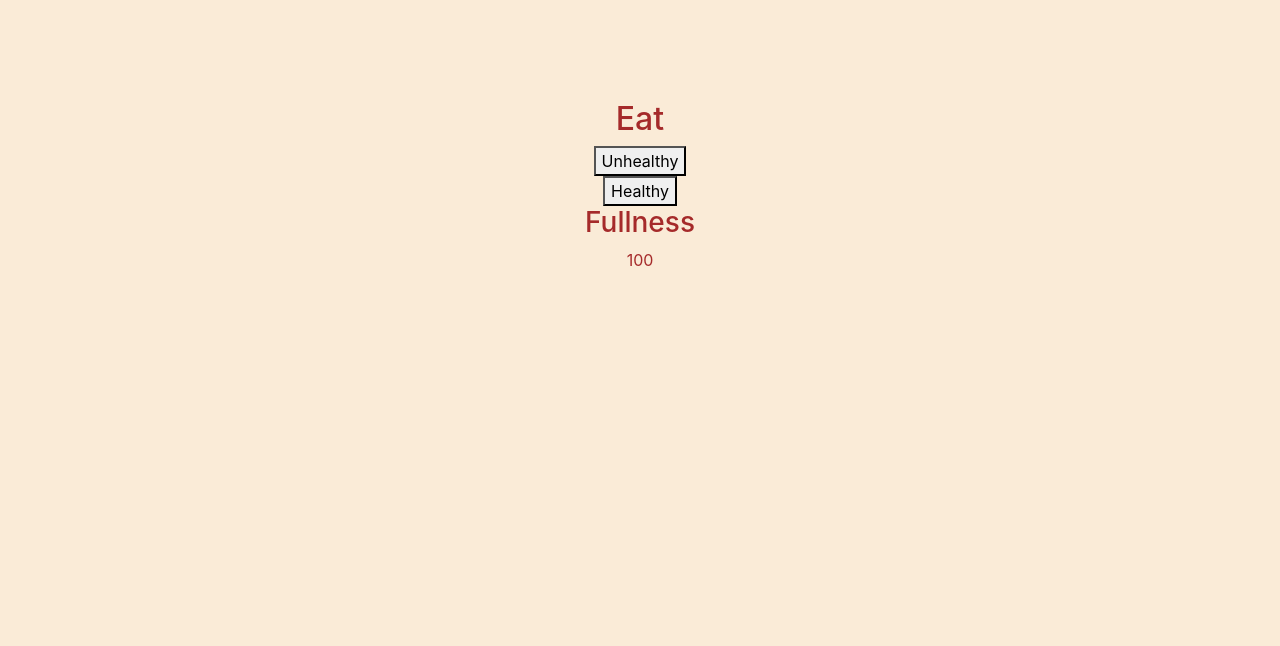
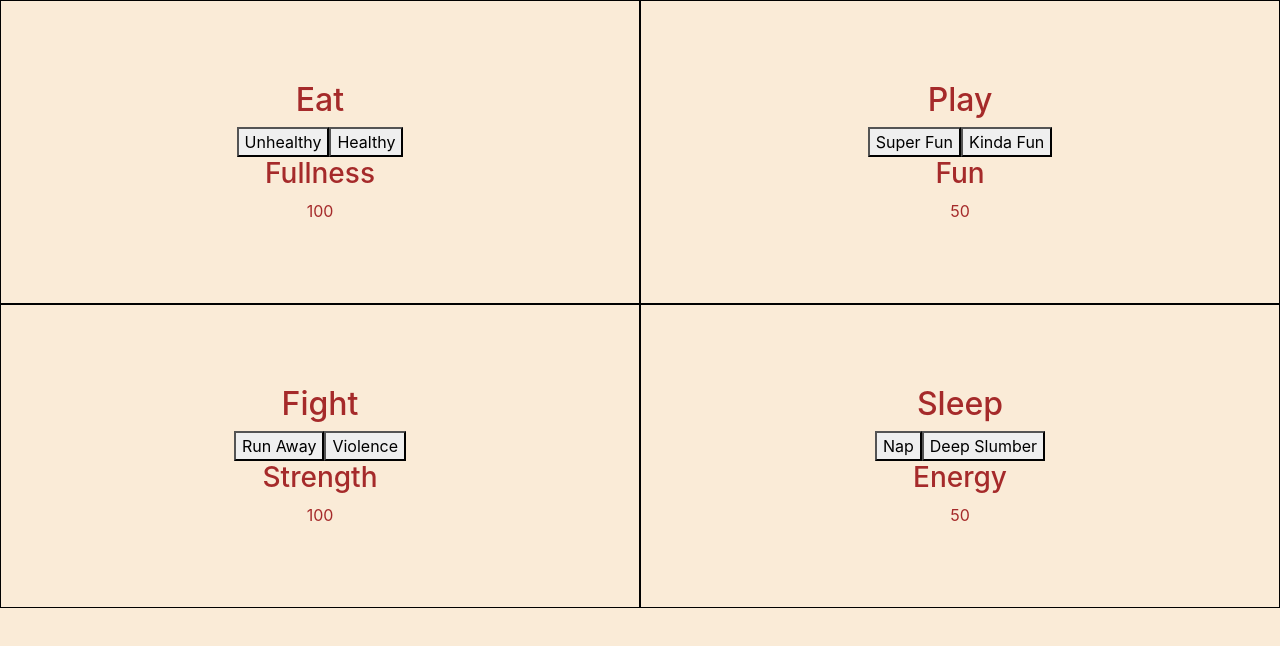
Before and after one commit to smudick/tamagotchi, a website built with webpack: page src/index.html in a window 1280 px wide. Built offline with nearby package versions, Linux system fonts and the light colour scheme.

Commit message:
built out all quadrents  and arrainged them  on the page

```diff
--- a/src/javascripts/components.js
+++ b/src/javascripts/components.js
@@ -1,18 +1,26 @@
-const quadBuilder = (id, quadObj) => {
-  $(`#${id}`).html(`
-    <div>
-        <h2>${quadObj.title}</h2>
+import data from './data';
+
+const quadBuilder = () => {
+  data.getData().forEach((item) => {
+    $(`${item.id}`).html(`
+    <div class="${item.title}">
+        <div class="title">
+            <h2>${item.title}</h2>
+        </div>
         <div class="buttons-group">
-            <button id=${quadObj.button1}
-                <div>${quadObj.button1}</div>
+            <button id=${item.button1}>
+                <div class="button-1-${item.title}">${item.button1}</div>
             </button>
-            <button id=${quadObj.button2}>
-                <div>${quadObj.button2}</div>
+            <button id=${item.button2}>
+                <div class="button-2-${item.title}">${item.button2}</div>
             </button>
         </div>
-        <h3>${quadObj.statusIndicator}</h3>
-        <div>${quadObj.initialScore}</div>
+        <div class="score">
+            <h3>${item.statusIndicator}</h3>
+            <div>${item.initialScore}</div>
+        </div>
     </div>`);
+  });
 };
 
 export default { quadBuilder };
--- a/src/javascripts/data.js
+++ b/src/javascripts/data.js
@@ -1,13 +1,46 @@
-const eat = {
+const data = [
+  {
     title: 'Eat',
+    id: '#eat',
     statusIndicator: 'Fullness',
     button1: 'Unhealthy',
     button2: 'Healthy',
     button1Val: -10,
     button2Val: 10,
-  initialScore: 100
-};
+    initialScore: 100,
+  },
+  {
+    title: 'Play',
+    id: '#play',
+    statusIndicator: 'Fun',
+    button1: 'Super Fun',
+    button2: 'Kinda Fun',
+    button1Val: 50,
+    button2Val: 2,
+    initialScore: 50,
+  },
+  {
+    title: 'Fight',
+    id: '#fight',
+    statusIndicator: 'Strength',
+    button1: 'Run Away',
+    button2: 'Violence',
+    button1Val: 1,
+    button2Val: -10,
+    initialScore: 100,
+  },
+  {
+    title: 'Sleep',
+    id: '#sleep',
+    statusIndicator: 'Energy',
+    button1: 'Nap',
+    button2: 'Deep Slumber',
+    button1Val: 50,
+    button2Val: 60,
+    initialScore: 50,
+  },
+];
 
-const getEat = () => eat;
+const getData = () => data;
 
-export default { getEat };
+export default { getData };
--- a/src/javascripts/main.js
+++ b/src/javascripts/main.js
@@ -1,9 +1,8 @@
 import '../styles/main.scss';
 import components from './components';
-import data from './data';
 
 const init = () => {
-  components.quadBuilder('eat', data.getEat());
+  components.quadBuilder();
 };
 
 init();
--- /dev/null
+++ b/src/styles/_quads.scss
@@ -0,0 +1,18 @@
+#app {
+  display: flex;
+  flex-flow: row wrap;
+}
+.quad {
+  display: flex;
+  flex-flow: column nowrap;
+  border: 1px black solid;
+  width: 50%;
+  padding: 5em;
+  height: 70%;
+}
+
+.buttons-group {
+  display: flex;
+  flex-flow: row wrap;
+  justify-content: center;
+}
--- a/src/styles/main.scss
+++ b/src/styles/main.scss
@@ -1,9 +1,9 @@
 @import "~bootstrap/scss/bootstrap";
 @import "~@fortawesome/fontawesome-free/css/all.min.css";
+@import "./quads";
 
 body {
   background-color: antiquewhite;
   color: brown;
   text-align: center;
-  margin-top: 100px;
 }
```
Lines whose indentation alone changed are shown as unchanged.
